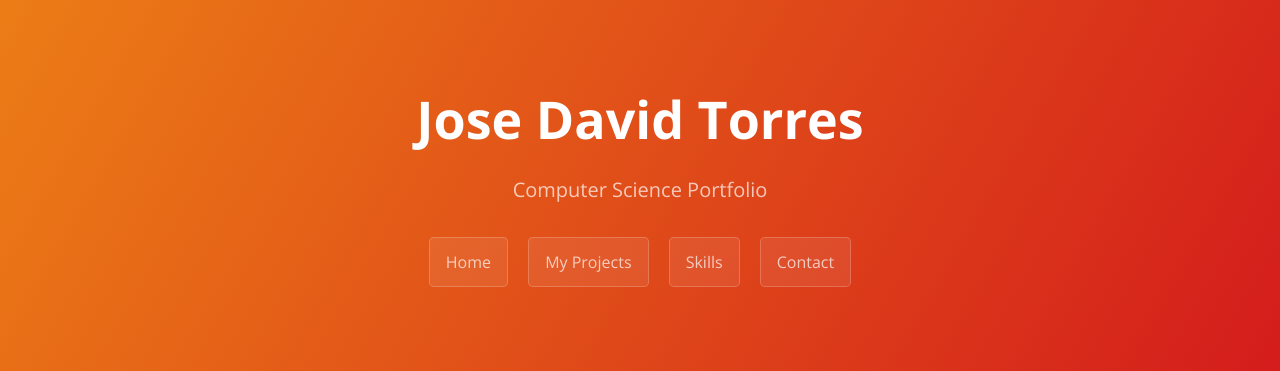
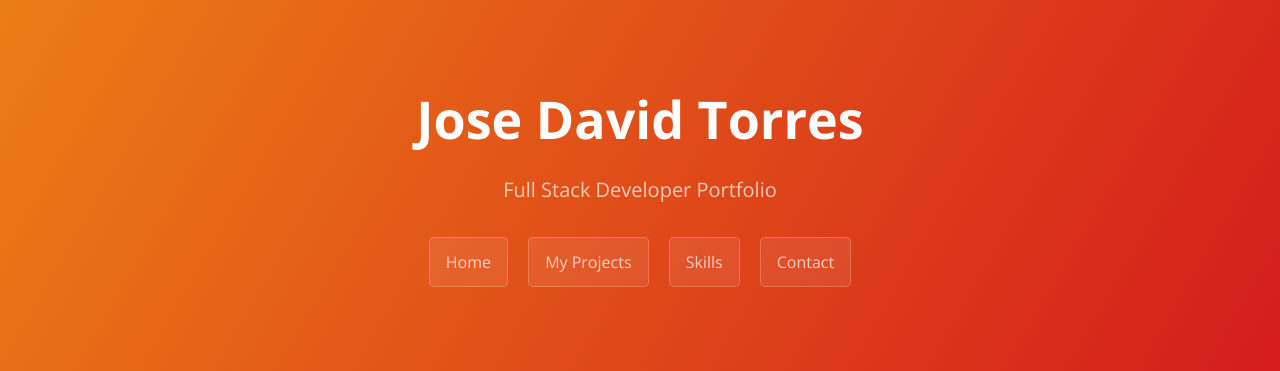
Before and after one commit to Josed0912/josed0912.github.io, a Jekyll site: the page built from index.md, in a window 1280 px wide. Shown: the top 371 px of the page. Built offline with Jekyll 4.4.1, drawn with Linux system fonts in a browser that asks for light colours.

Commit message:
Update _config.yml

```diff
--- a/_config.yml
+++ b/_config.yml
@@ -1,5 +1,5 @@
 title: Jose David Torres
-description: Computer Science Portfolio
+description: Full Stack Developer Portfolio
 show_downloads: false
 google_analytics:
 theme: jekyll-theme-cayman
```
